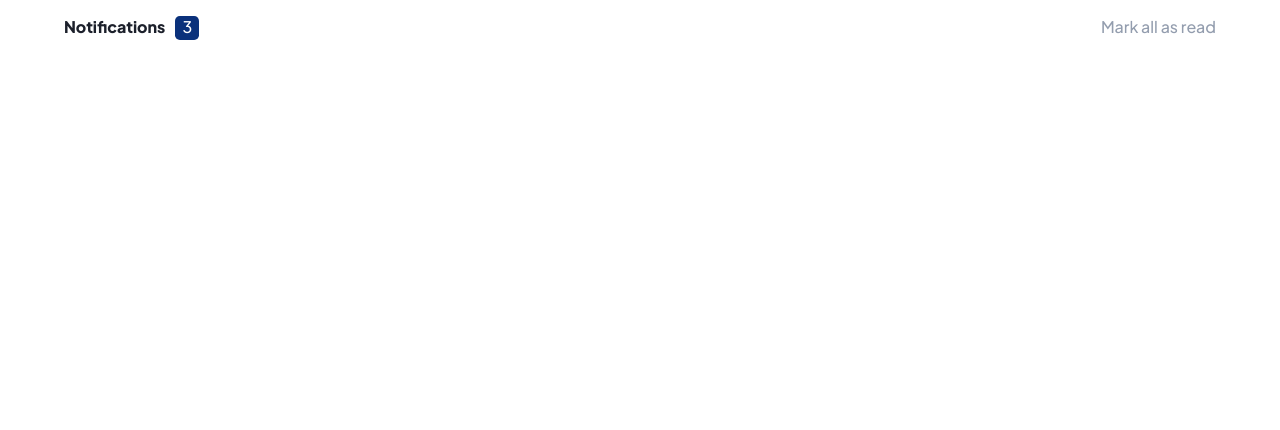
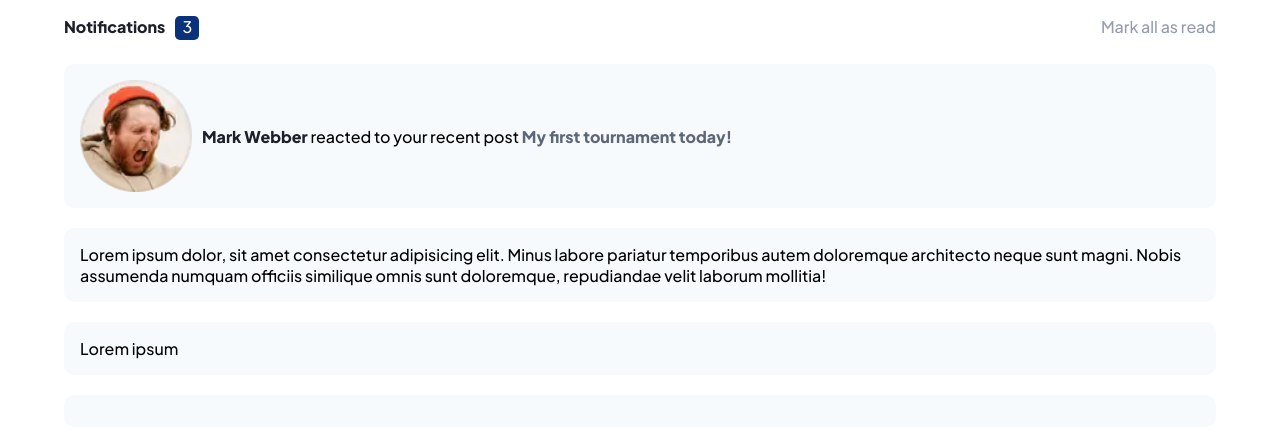
Before and after one commit to vsribeiro19/FrontEndMentorNotifications, a plain HTML site: page index.html in a window 1280 px wide. Drawn offline with Linux system fonts and the light colour scheme.

Commit message:
Iniciando as notificações da aplicação. Falta acertar alguns pontos.

```diff
--- a/assets/css/style.css
+++ b/assets/css/style.css
@@ -5,6 +5,10 @@
     padding: 0;
     box-sizing: border-box;
     font-family: 'Plus Jakarta Sans', sans-serif;
+}
+
+body {
+    background-color: var(--font-neutralWhite-color);
 }
 
 /* ### Colors Fonts
@@ -28,7 +32,7 @@
     --font-primaryRed-color: hsl(1, 90%, 64%);
     --font-primaryBlue-color: hsl(219, 85%, 26%);
     --font-neutralWhite-color: hsl(0, 0%, 100%);
-    --font-neutralBlue-color: hsl(210, 60%, 98%);
+    --font-neutralLightBlue-color: hsl(210, 60%, 98%);
     --font-neutralBlue1-color: hsl(211, 68%, 94%);
     --font-neutralBlue2-color: hsl(205, 33%, 90%);
     --font-neutralBlue-color: hsl(219, 14%, 63%);
@@ -37,7 +41,6 @@
 }
 
 /* HEADER */
-
 .header {
     max-width: 90%;
     height: 2rem;
@@ -78,5 +81,44 @@
     font-weight: 500;
 }
 
+/* END HEADER */
+.notifications {
+    margin: 0 auto;
+    max-width: 90%;
+}
 
-/* END HEADER */
+/* MAIN */
+.card_notification {
+    display: flex;
+    align-items: center;
+    max-height: fit-content;
+    background-color: var(--font-neutralLightBlue-color);
+    border-radius: 10px;
+    margin-bottom: 20px;
+    /* border: 1px solid orange; */
+    padding: 1rem;
+}
+
+.card_notification p{
+    /* border: 1px solid rebeccapurple; */
+    padding: 0 10px;
+}
+
+.card_notification img {
+    width: 10%;
+    height: max-content;
+    background-size: cover;
+
+}
+
+.user_name {
+    color: var(--font-neutralVeryDarkBlue-color);
+    font-weight: 800;
+}
+
+.text_emphasis {
+    color: var(--font-neutralDarkBlue-color);
+    font-weight: 800;
+}
+
+/* END MAIN */
--- a/index.html
+++ b/index.html
@@ -20,7 +20,24 @@
         <span class="header_text_read_notifications">Mark all as read</span>
     </header>
     <main>
+        <div class="notifications">
+            <div class="card_notification">
+                <img src="assets/images/avatar-mark-webber.webp" alt="Avatar Mark Webber">
+                <p>
+                    <span class="user_name">Mark Webber</span> reacted to your recent post <span
+                        class="text_emphasis">My first tournament today!</span>
+                </p>
+            </div>
+            <div class="card_notification">
+                Lorem ipsum dolor, sit amet consectetur adipisicing elit. Minus labore pariatur temporibus autem doloremque architecto neque sunt magni. Nobis assumenda numquam officiis similique omnis sunt doloremque, repudiandae velit laborum mollitia!
+            </div>
+            <div class="card_notification">
+                Lorem ipsum
+            </div>
+            <div class="card_notification">
 
+            </div>
+        </div>
     </main>
 </body>
 
```
Also changed, not shown: assets/fonts/PlusJakartaSans-VariableFont_wght.ttf (deleted), assets/fonts/static/PlusJakartaSans-ExtraBold.ttf (deleted), assets/fonts/static/PlusJakartaSans-Medium.ttf (deleted).
